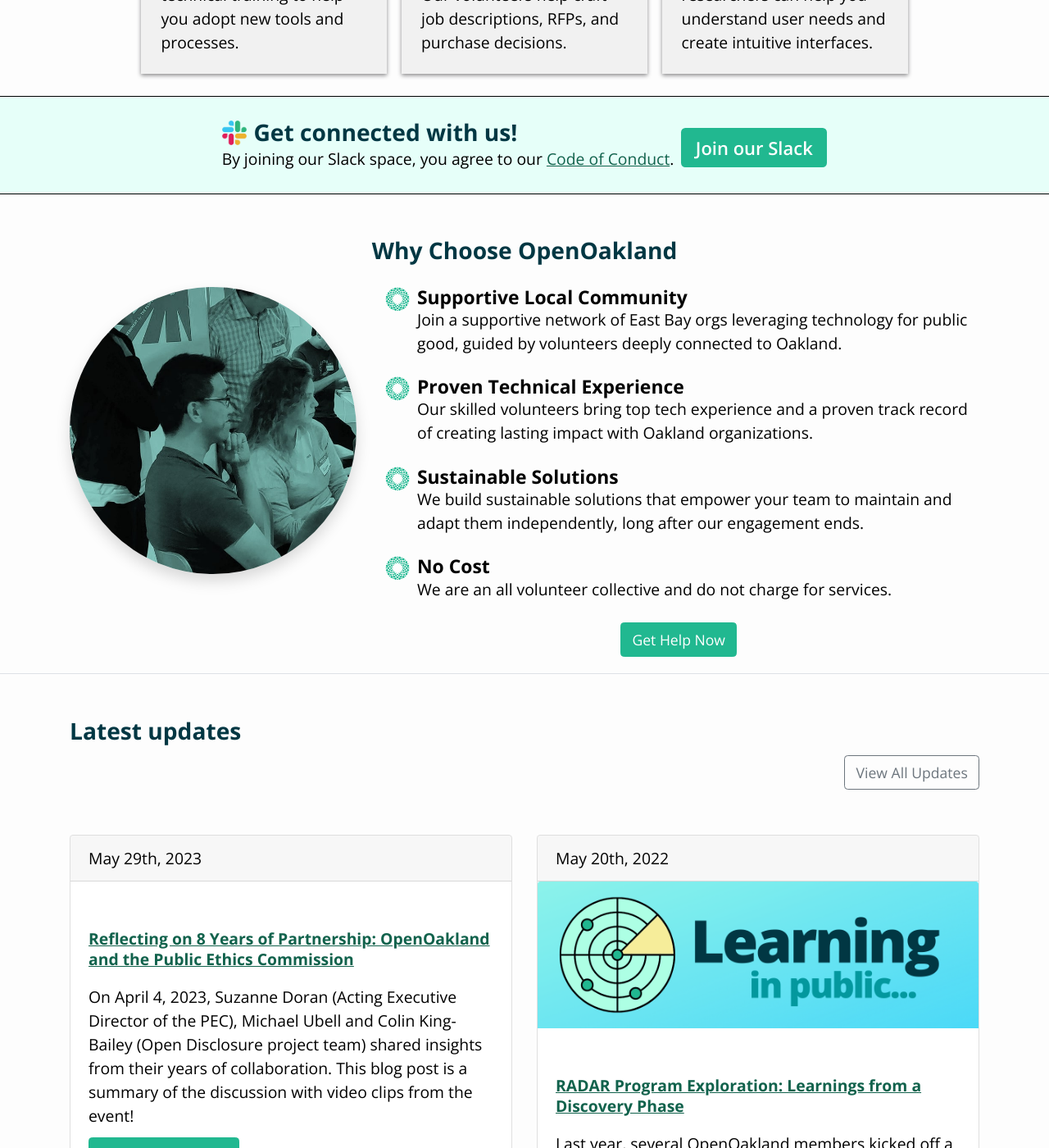
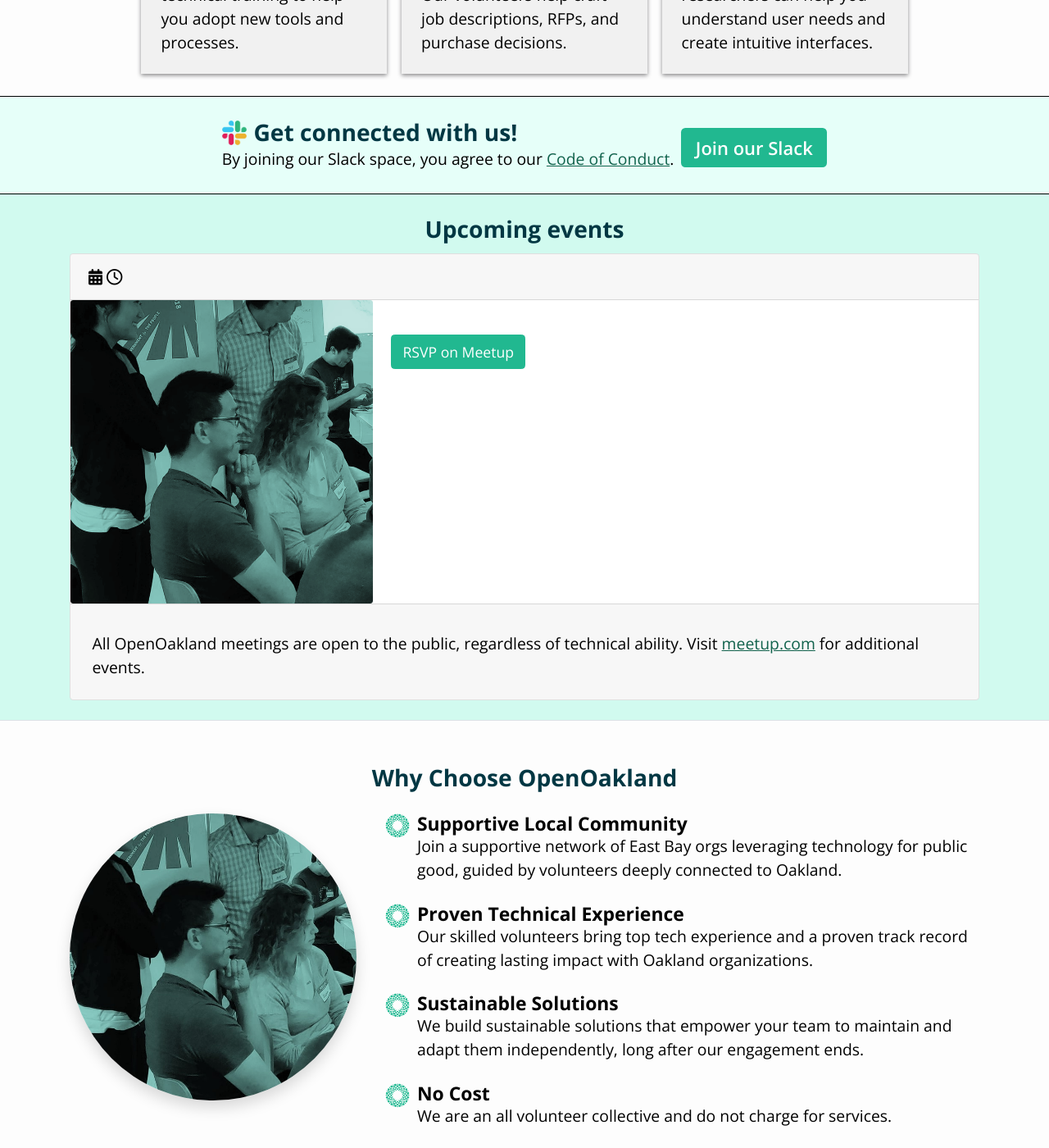
Before and after one commit to openoakland/openoakland.org, a Jekyll site: the page built from src/index.md, in a window 1280 px wide and 1400 px high, scrolled down 1049 px. Shown: the whole window at 82% size. Built offline with Jekyll 4.4.1, drawn with Linux system fonts in a browser that asks for light colours; nearby versions of some CDN libraries.

Commit message:
return Upcoming Events section w/ new background color

```diff
--- a/src/_includes/home-sections/home-next-event.html
+++ b/src/_includes/home-sections/home-next-event.html
@@ -1,4 +1,6 @@
-<h2>Upcoming events</h2>
+<section id="next-event" class="border-bottom pt-4 bg-light-green">
+  <div class="container">
+    <h2 class="mt-0 text-center">Upcoming events</h2>
     {% assign next_event = site.data.upcoming[0] %}
 
     <div class="card home__event-card">
@@ -9,7 +11,8 @@
 
       <div class="row no-gutters">
         <div class="col-md-4">
-      <img class="card-img" src="/assets/images/OpenOakland-Next-Meeting.png" alt="Five OpenOakland members sit together at a meetup" />
+          <img class="card-img" src="/assets/images/OpenOakland-Next-Meeting.png"
+            alt="Five OpenOakland members sit together at a meetup" />
         </div>
 
         <div class="col-md-8">
--- a/src/index.md
+++ b/src/index.md
@@ -12,6 +12,8 @@
 
 {% include home-sections/home-slack.html  %}
 
+{% include home-sections/home-next-event.html %}
+
 {% include home-sections/home-why-choose-openoakland.html  %}
 
 
```
Also changed, not shown: other parts of src/_includes/home-sections/home-next-event.html (+5 -1 lines). Lines whose indentation alone changed are shown as unchanged.
